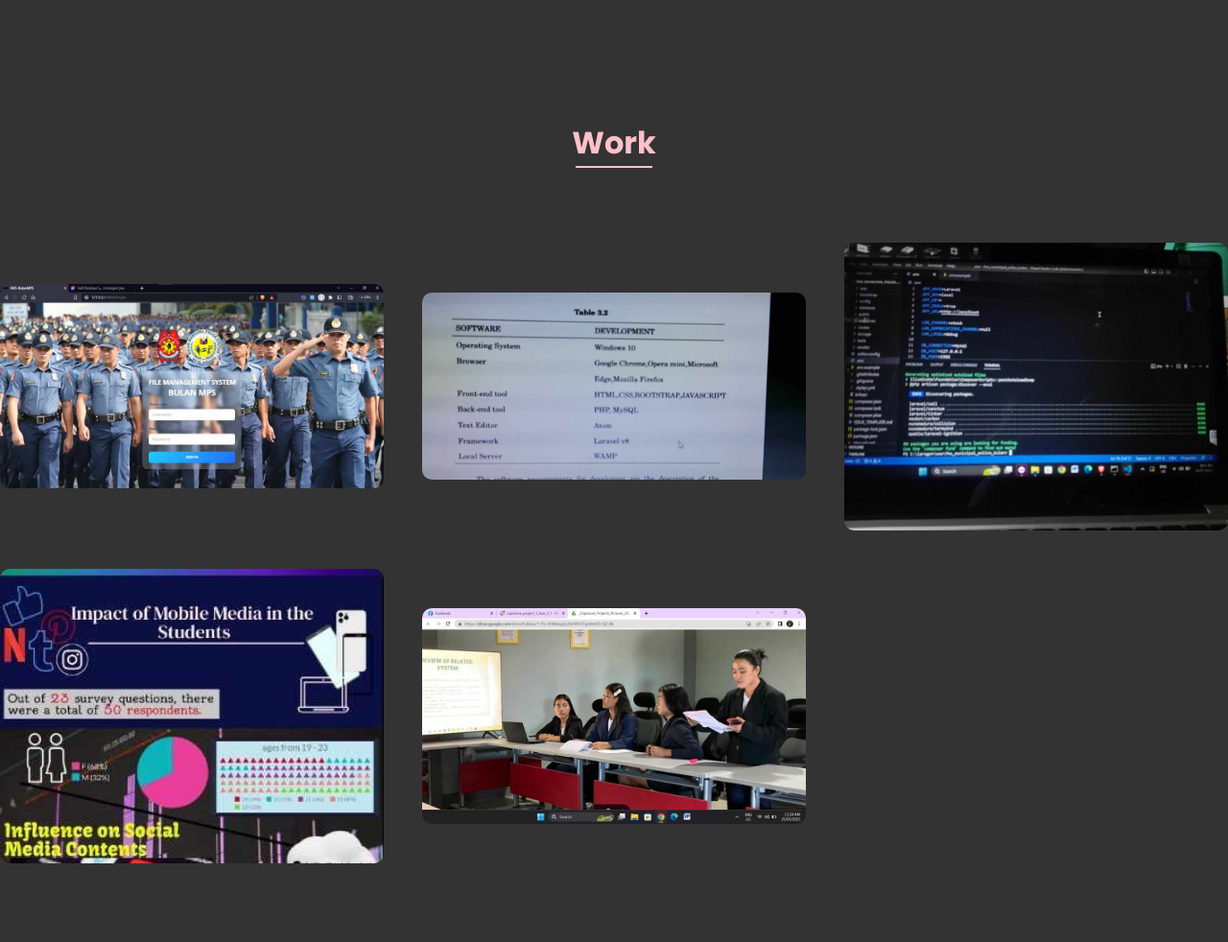
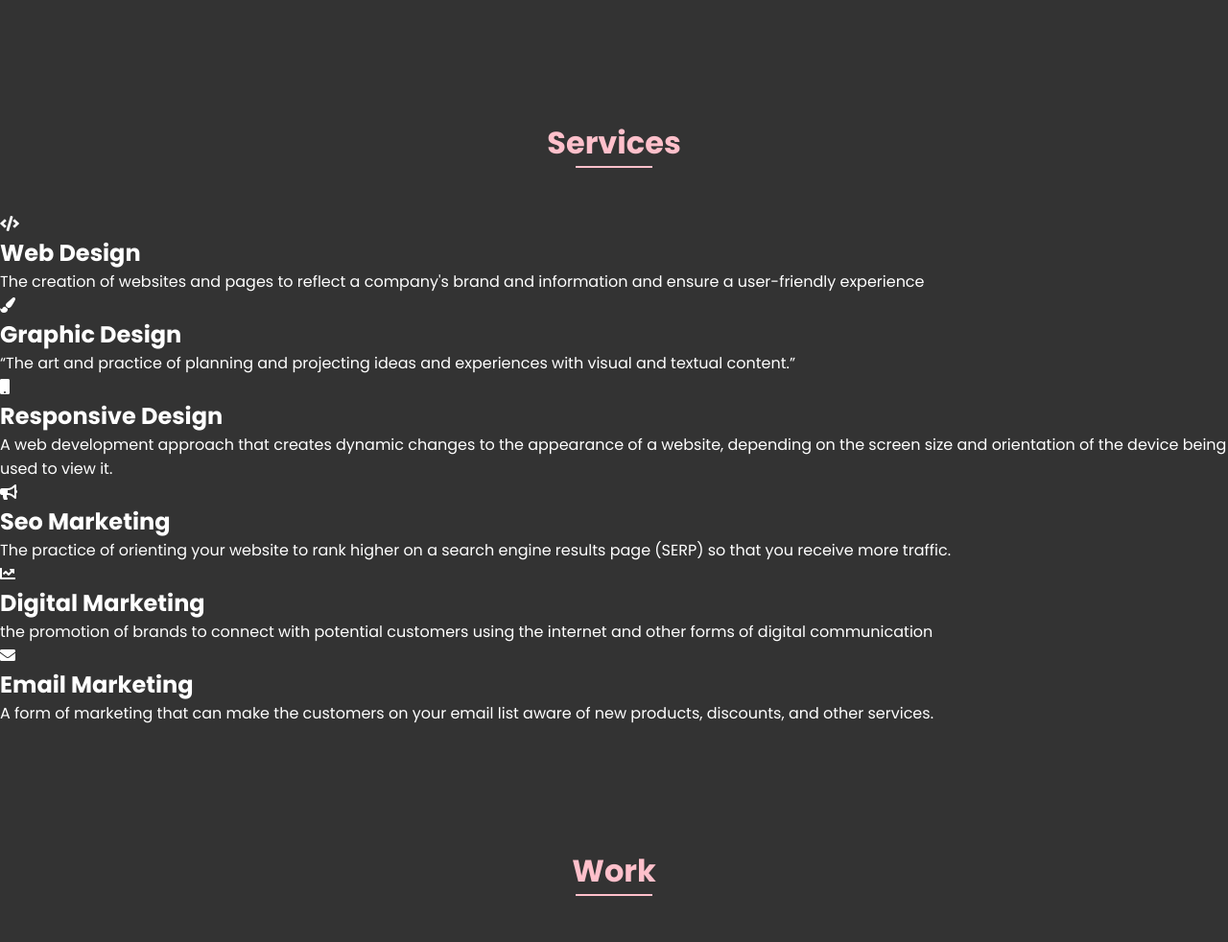
Before and after one commit to jesstugano/jesstuganoWebsites, a plain HTML site: page index.html in a window 1280 px wide. Shown: the part 1712-2694 px from the top of the page at 96% size. Drawn offline with nearby package versions, Linux system fonts and the light colour scheme.

Commit message:
Update index.html

```diff
--- a/index.html
+++ b/index.html
@@ -146,6 +146,61 @@
                     </div>
                 </div>
             </section>
+ <!-- service section starts  -->
+            <section class="service section" id="service">
+                <h2 class="section-title">Services</h2>
+
+                <div class="service-content">
+                <div class="box-container">
+
+                    <div class="box">
+                        <i class="fas fa-code"></i>
+                        <h2>Web Design</h2>
+                        <p>The creation of websites and pages to reflect a company's brand and information and ensure a
+                            user-friendly experience</p>
+                    </div>
+
+                    <div class="box">
+                        <i class="fas fa-paint-brush"></i>
+                        <h2>Graphic Design</h2>
+                        <p>“The art and practice of planning and projecting ideas and experiences with visual and textual content.”
+                        </p>
+                    </div>
+
+                    <div class="box">
+                        <i class="fas fa-mobile"></i>
+                        <h2>Responsive Design</h2>
+                        <p> A web development approach that creates dynamic changes to the appearance of a website, depending on the
+                            screen size and orientation of the device being used to view it.</p>
+                    </div>
+
+                    <div class="box">
+                        <i class="fas fa-bullhorn"></i>
+                        <h2>Seo Marketing</h2>
+                        <p>The practice of orienting your website to rank higher on a search engine results page (SERP) so that you
+                            receive more traffic.</p>
+                    </div>
+
+                    <div class="box">
+                        <i class="fas fa-chart-line"></i>
+                        <h2>Digital Marketing</h2>
+                        <p> the promotion of brands to connect with potential customers using the internet and other forms of
+                            digital communication</p>
+                    </div>
+
+                    <div class="box">
+                        <i class="fas fa-envelope"></i>
+                        <h2>Email Marketing</h2>
+                        <p>A form of marketing that can make the customers on your email list aware of new products, discounts, and
+                            other services.</p>
+                    </div>
+
+                </div>
+
+            </section>
+
+            <!-- service section ends -->
+
 
             <!--===== WORK =====-->
             <section class="projects section" id="projects">
```
